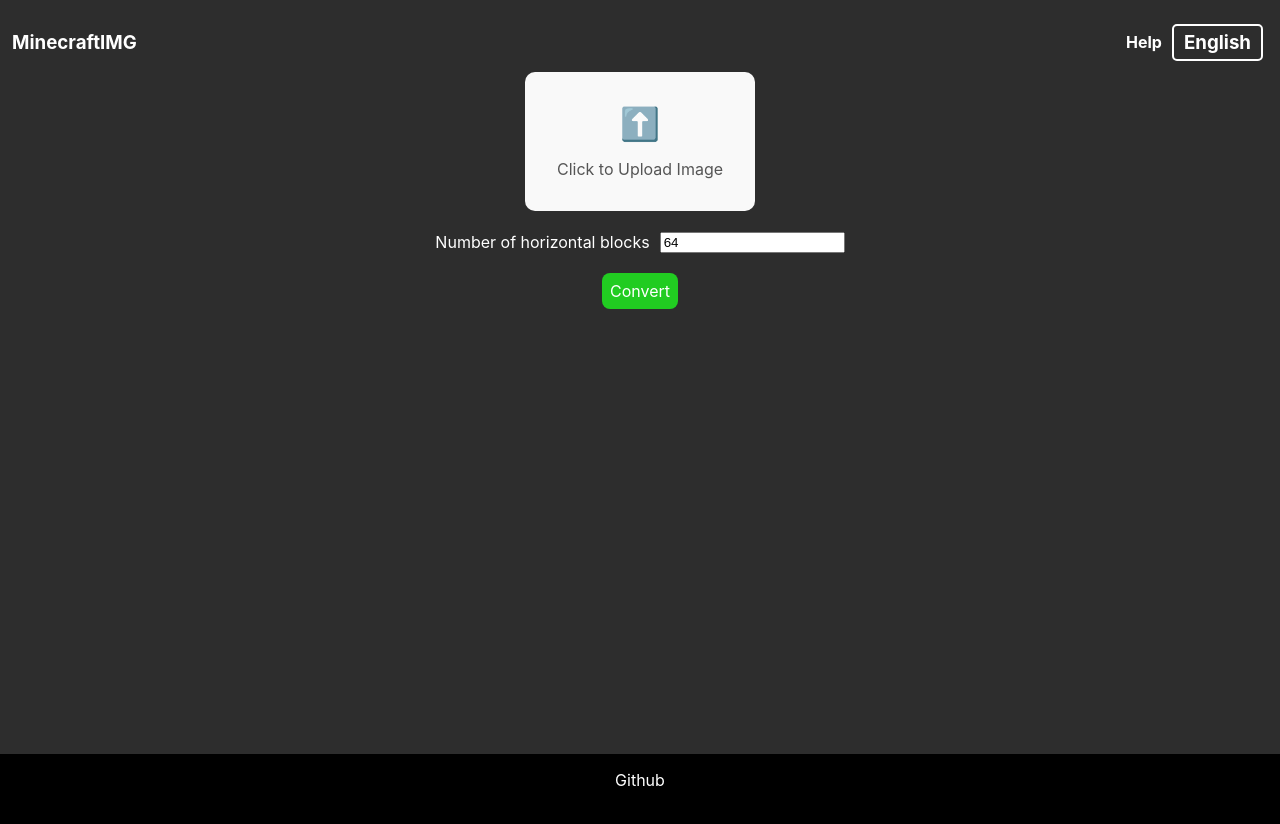
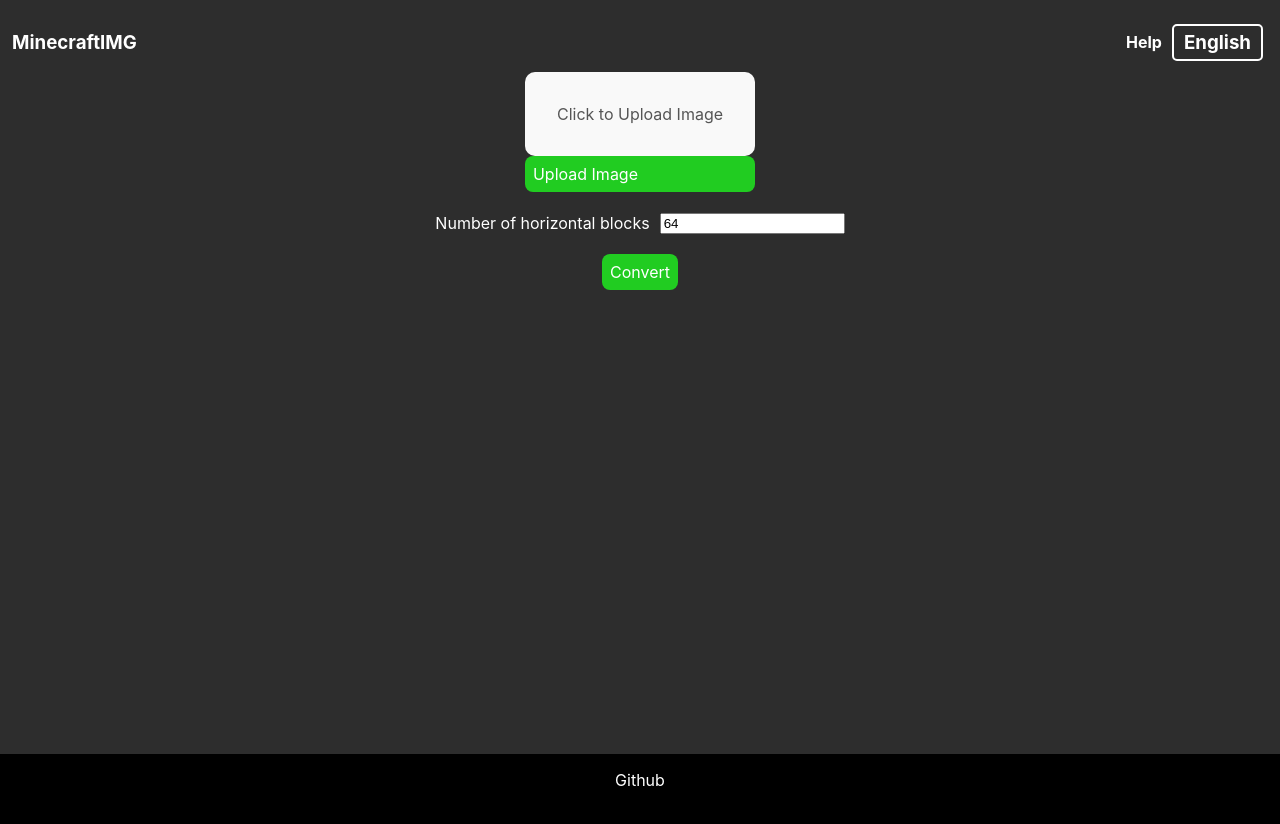
Before and after one commit to NikAI-dev/itm-site, a React (Create React App) app in the folder itm-site/: page / in a window 1280 px wide. Shown: the top 824 px of the page. Built offline with nearby package versions, Linux system fonts and the light colour scheme.

Commit message:
basic site functions done

```diff
--- a/itm-site/src/App.css
+++ b/itm-site/src/App.css
@@ -91,7 +91,7 @@
   height: 50%;
   color: black;
 }
-#submitButton{
+.submitButton{
   background-color: rgb(33, 204, 33);
   cursor: pointer;
   border-radius: 8px;
--- a/itm-site/src/App.js
+++ b/itm-site/src/App.js
@@ -1,5 +1,5 @@
 import './App.css';
-import { useState, useEffect } from "react"
+import { useState, useEffect, useRef } from "react"
 
 function App() {
   const [file, setFile] = useState(null)
@@ -7,6 +7,11 @@
   const [width, setWidth] = useState(64)
   const [resultUrl, setResult] = useState(null);
 
+  const fileInputRef = useRef(null);
+
+  function openFilePicker() {
+    fileInputRef.current.click();
+  }
   function handleFileChange(e) {
     const selected = e.target.files[0];
     setFile(selected);
@@ -75,19 +80,26 @@
       <div className="mainContent">
         <form class="mainForm">
           <div class="upload-container">
-            <input type="file" id="image-upload" onChange={handleFileChange} name="profile_pic" accept="image/png, image/jpeg" class="fileInput" />
+            <input ref={fileInputRef} type="file" id="image-upload" onChange={handleFileChange} name="profile_pic" accept="image/png, image/jpeg" class="fileInput" />
 
 
             <label for="image-upload" class="file-label">
-              <span class="upload-icon">⬆️</span>
-              <span class="upload-text">Click to Upload Image</span>
+              {preview == null ? (
+                <span class="upload-text">Click to Upload Image</span>
+              ) : (
+                <img src={preview} alt='Preview'/>
+              )
+              }
             </label>
+            <div className='submitButton' onClick={openFilePicker}>
+              Upload Image
+            </div>
           </div>
           <div class="block-number">
             <label for="width-selection" class="block-label"><p>Number of horizontal blocks</p></label>
             <input id="width-selection" type="number" class="block-input" value={width} onChange={handleWidthChange}/>
           </div>
-          <div id="submitButton" onClick={handleSubmit}>
+          <div className="submitButton" onClick={handleSubmit}>
             Convert
           </div>
         </form>
@@ -96,7 +108,7 @@
           <div>
             <img src={resultUrl} alt="Processed" />
             <a href={resultUrl} download="minecraft.png" className='dwn-link-btn'>
-              <div id="submitButton">
+              <div className="submitButton">
                 Download
               </div>
             </a>
```
